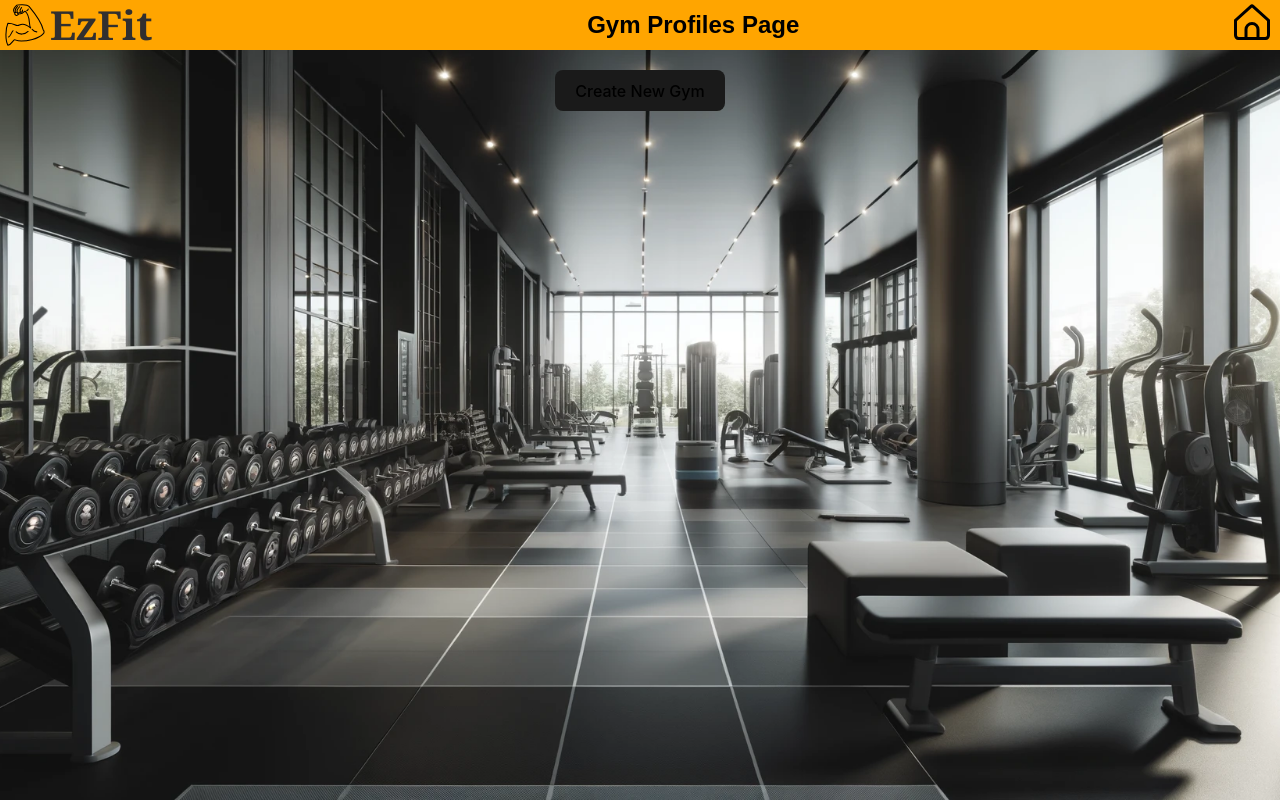
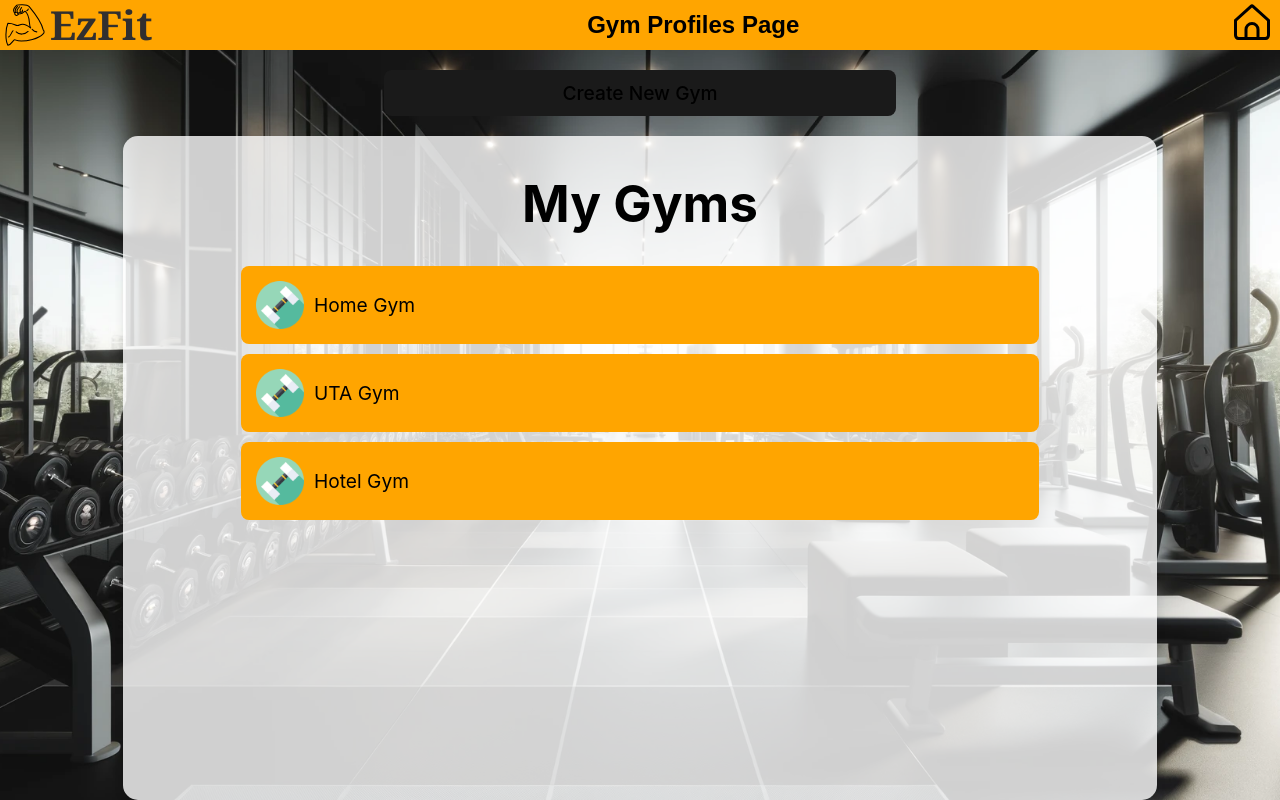
Before and after one commit to tdn5830/Workout-App-Team8, a React (Vite) app: page /gymProfilePage in a window 1280 px wide. Built offline with nearby package versions, Linux system fonts and the light colour scheme; no server answers.

Commit message:
Created static Gym Profiles Page with dummy data

```diff
--- a/src/components/GymProfilePage.css
+++ b/src/components/GymProfilePage.css
@@ -18,3 +18,60 @@
     display: flex;
     align-items: left;
 }
+
+.button-container-gym-profiles {
+    display: flex;
+    justify-content: center;
+    width: 100%;
+}
+
+
+.button-container-gym-profiles button {
+    width: 40%;
+    padding: 10px 20px;
+    font-size: 1.2em;
+}
+
+.user-gyms-dropdown {
+    display: flex;
+    flex-direction: column;
+    flex-grow: 1;
+    width: 80%;
+    background-color: rgba(255, 255, 255, 0.8);
+    border-radius: 15px;
+    padding: 5px;
+    box-shadow: 0px 4px 10px rgba(0, 0, 0, 0.1);
+    color: black;
+}
+
+.gym-list {
+    list-style: none;
+    padding: 0;
+    display: flex;
+    flex-direction: column;
+    align-items: center;
+}
+
+.gym-item-button {
+    width: 75%;
+    display: flex;
+    align-items: center;
+    padding: 15px;
+    font-size: 1.2em;
+    margin-bottom: 10px;
+    background-color: orange;
+    border-radius: 8px;
+    cursor: pointer;
+    transition: background-color 0.3s, transform 0.2s;
+}
+
+.gym-item-button:hover {
+    background-color: #d75a07;
+    transform: scale(1.02); /* Slight zoom on hover */
+}
+
+.gym-icon {
+    width: 48px;
+    height: 48px;
+    margin-right: 10px;
+}
--- a/src/components/GymProfilePage.jsx
+++ b/src/components/GymProfilePage.jsx
@@ -1,5 +1,6 @@
 import React, { useState, useEffect } from 'react';
 import './GymProfilePage.css';
+import { useNavigate } from 'react-router-dom';
 import Banner from './Banner.jsx';
 
 function GymProfilePage() {
@@ -11,16 +12,59 @@ function GymProfilePage() {
     //Allow user to create new "Gym profile"
 
     //Display current gym profiles
+    const navigate = useNavigate();
+    const savedGyms = [
+        {
+            id: 1,
+            name: "Home Gym",
+            equipment: ["Treadmill", "Dumbbells", "Bench Press", "Pull-up Bar"]
+        },
+        {
+            id: 2,
+            name: "UTA Gym",
+            equipment: ["Elliptical", "Rowing Machine", "Kettlebells", "Squat Rack"]
+        },
+        {
+            id: 3,
+            name: "Hotel Gym",
+            equipment: ["Leg Press", "Cable Machine", "Spin Bikes", "Battle Ropes"]
+        }
+    ];
 
-    //in Banner.jsx add homebutton opttion
+    const handleSelectGym = (gym) => {
+        navigate('/gymProfile', { state: { gymName: gym.name, equipment: gym.equipment } });
+    };
 
     return (
         <div className="gymprofile-container">
+
             <Banner text="Gym Profiles Page"></Banner>
-            <div>
+
+            <div className="button-container-gym-profiles">
                 <button>Create New Gym</button>
             </div>
+
+            <div className="user-gyms-dropdown">
+                <h1>My Gyms</h1>
+                {savedGyms.length > 0 ? (
+                    <div className="gym-list">
+                        {savedGyms.map((gym) => (
+                            <li
+                                key={gym.id}
+                                className="gym-item-button"
+                                onClick={() => handleSelectGym(gym)}
+                            >
+                            <img src="/src/local_assets/weightIcon.png" alt="gym icon" className="gym-icon" />
+                            <span>{gym.name}</span>
+                            </li>
+                        ))}
+                    </div>
+                ) : (
+                    <h1>No Gyms Found</h1>
+                )}
+            </div>
         </div>
+
     );
 }
 
```
Also changed, not shown: src/local_assets/weightIcon.png (added).
